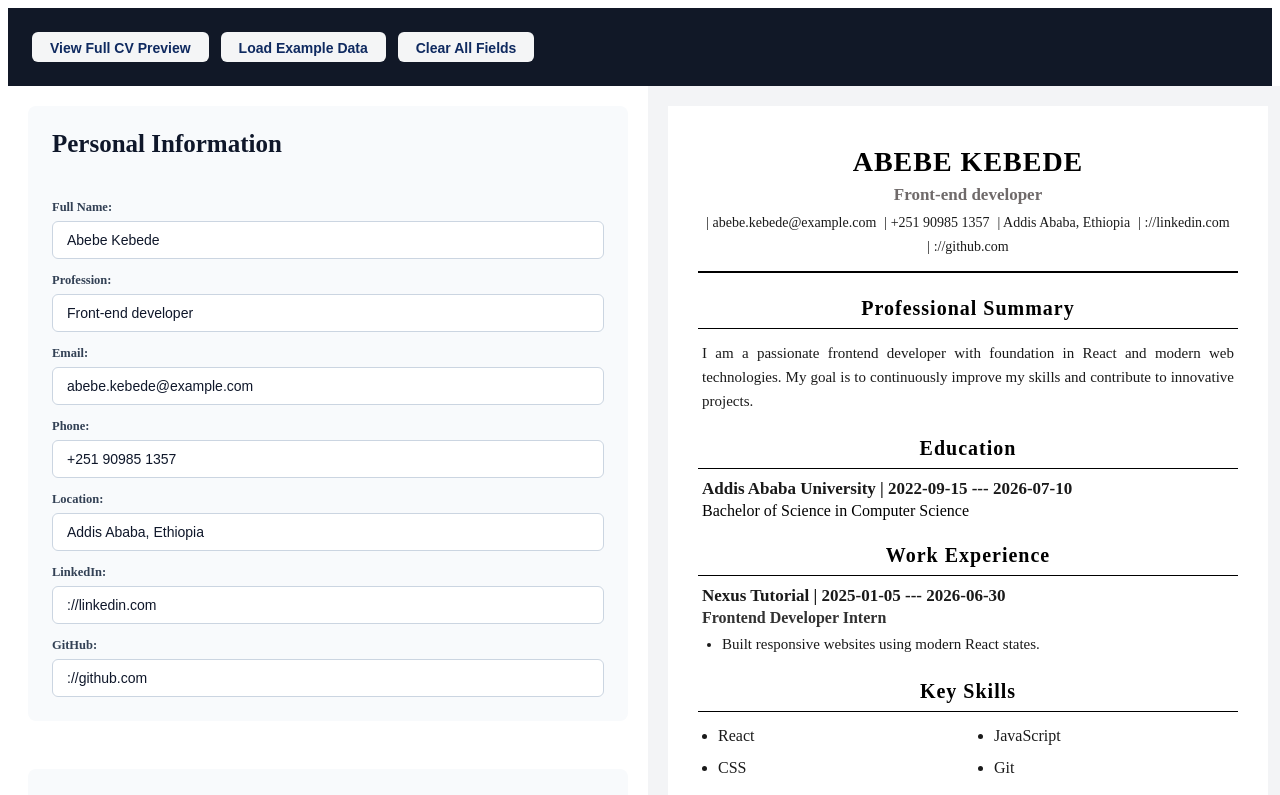
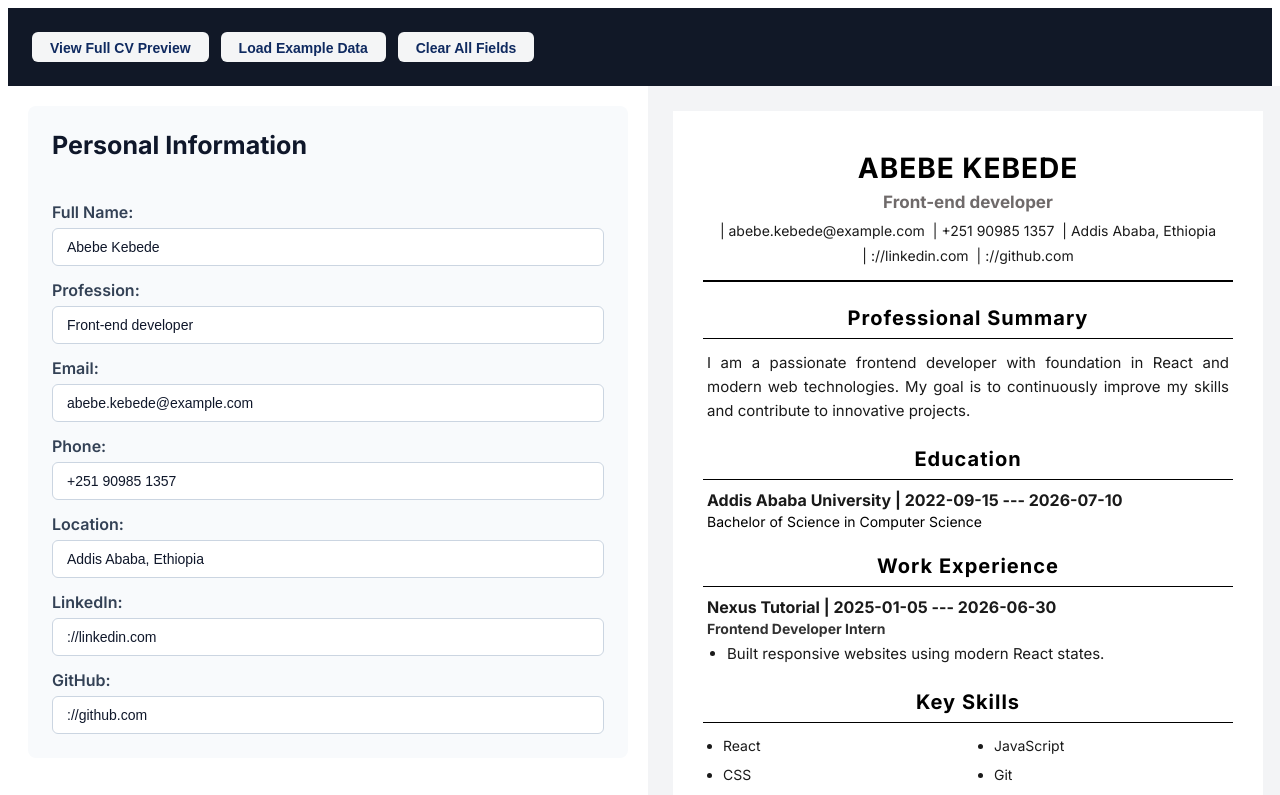
Before and after one commit to mahlet-1/Cv-Builder-Web, a React (Vite) app: page / in a window 1280 px wide. Shown: the top 795 px of the page. Built offline with nearby package versions, Linux system fonts and the light colour scheme; a web font is replaced by a local one.

Commit message:
Imported and used Inter typography, adjusted font size and skill remove button

```diff
--- a/src/components/PersonalForm.jsx
+++ b/src/components/PersonalForm.jsx
@@ -1,4 +1,3 @@
-import '../styles/PersonalForm.css';
 export default function PersonalForm({Personal, updatePersonal}) {
     const handleChange = (e) => {
         const { name, value } = e.target;
--- a/src/index.css
+++ b/src/index.css
@@ -38,6 +38,7 @@
   padding: 20px;
   overflow-y: auto;
   background: #ffffff;
+  font-family: "Inter" , sans-serif;
   box-sizing: border-box;
 }
 
@@ -46,9 +47,10 @@
   height: 100%;
   overflow-y: auto;
   background: #f3f4f6;
+  font-family: "Inter" , sans-serif ;
   display: flex;
   justify-content: center;
-  padding: 20px;
+  padding: 25px;
   box-sizing: border-box;
 }
 
--- a/src/styles/CvEducation.css
+++ b/src/styles/CvEducation.css
@@ -16,7 +16,7 @@
 }
 
 .cv-education-list {
-  font-size: 17px;
+  font-size: 16px;
   font-weight: bold;
   color: #1a1a1a;
   display: flex;
@@ -24,7 +24,7 @@
 }
 
 .cv-education-degree {
-  font-size: 16px;
+  font-size: 14px;
   font-weight: semi-bold;
   color: #000000;
   margin-top: 1px;
--- a/src/styles/CvExperience.css
+++ b/src/styles/CvExperience.css
@@ -18,7 +18,7 @@
 }
 
 .cv-experience-list {
-  font-size: 17px;
+  font-size: 16px;
   font-weight: bold;
   color: #1a1a1a;
   display: flex;
@@ -28,7 +28,7 @@
 }
 
 .cv-experience-position {
-  font-size: 16px;
+  font-size: 14px;
   font-weight: bold;
   opacity: 80% ;
   color: #000000;
--- a/src/styles/CvSkill.css
+++ b/src/styles/CvSkill.css
@@ -12,7 +12,7 @@
 }
 
 .cv-skill-list {
-  font-size: 16px;
+  font-size: 14px;
   line-height: 1.5;
   color: #1a1a1a;
   display: list-item;
--- a/src/styles/PersonalForm.css
+++ /dev/null
@@ -1,25 +0,0 @@
-
-.form-group {
-  display: flex;
-  flex-direction: column;
-}
-
-.form-label {
-  font-size: 12.5px;
-  font-weight: 600;
-  color: #334155;
-  margin-bottom: 6px;
-  margin-top: 14px;
-}
-
-.form-input {
-  width: 100%;
-  padding: 10px 14px;
-  border: 1px solid #cbd5e1;
-  border-radius: 6px;
-  box-sizing: border-box;
-  font-size: 14px;
-  color: #0f172a;
-  background: #ffffff;
-
-}
--- a/src/styles/SkillForm.css
+++ b/src/styles/SkillForm.css
@@ -11,18 +11,19 @@
   border-radius: 20px;
   align-items: center;
   gap: 8px;
-  font-size: 16px;
+  font-size: 14px;
   font-weight: 600;
   color: #061f41;
-  border: 1px solid #cbd5e1;
+  border: 1px solid #d4d7dd;
 }
 
 .btn-remove {
   background: #f1efef;
   color: #bb4040;
+  font-weight: bold;
   border: none;
-  padding: 4px 8px;
+  padding: 8px 10px;
   border-radius: 4px;
   cursor: pointer;
-  font-size: 12px;
+  font-size: 13.5px;
 }
```
